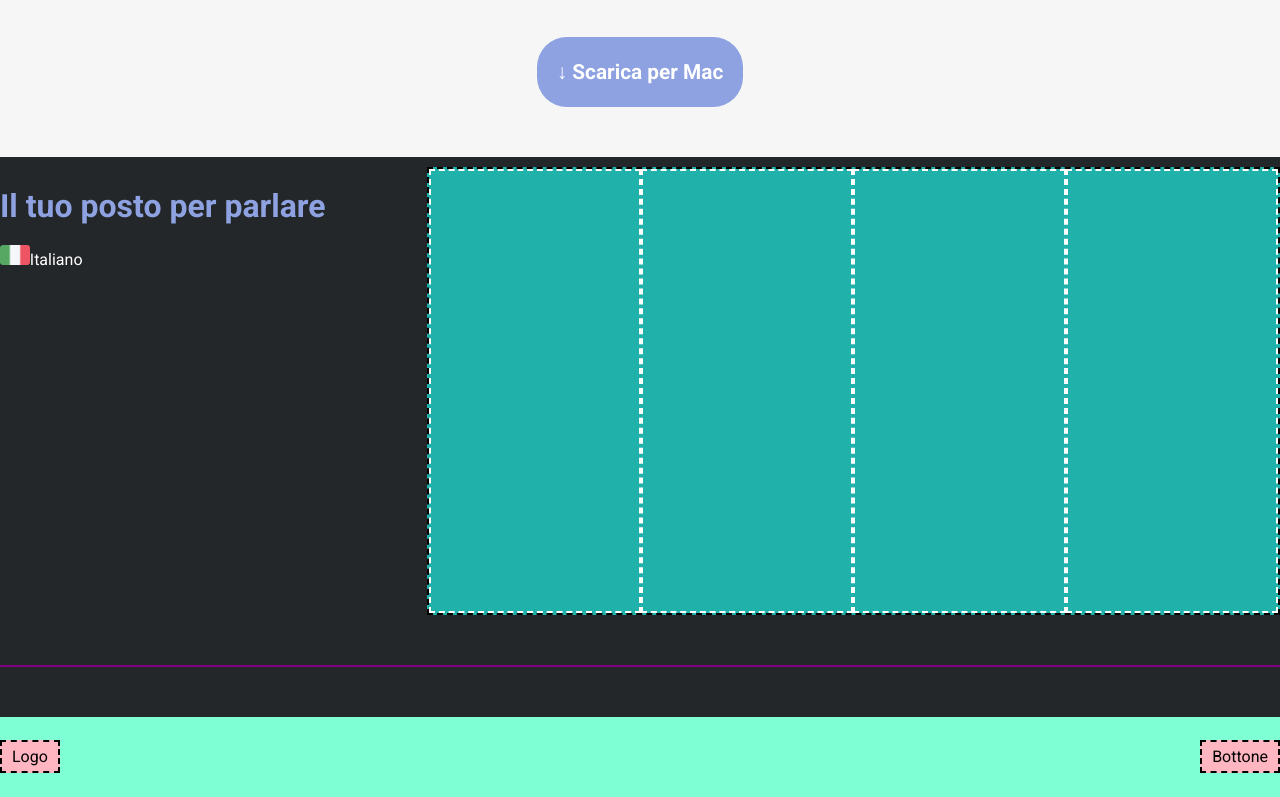
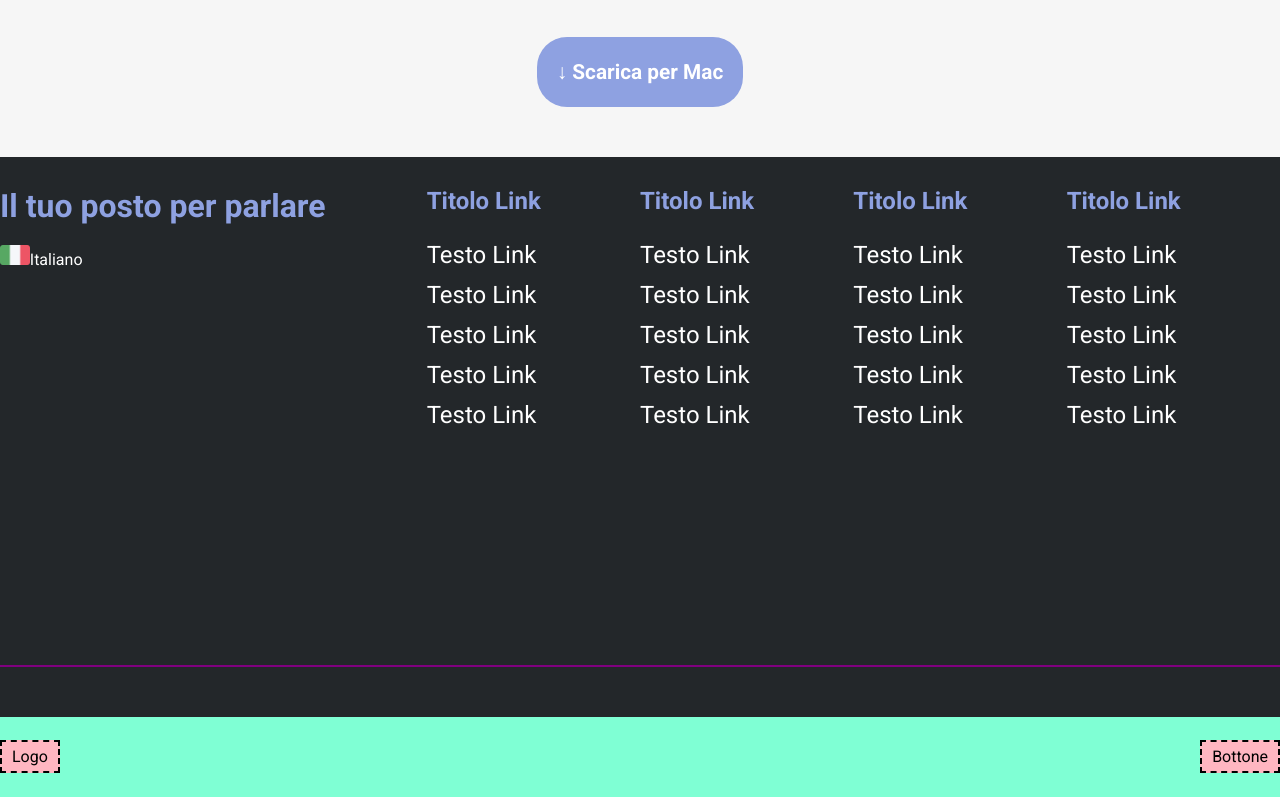
Before and after one commit to VincenzoTavassi/htmlcss-discord, a plain HTML site: page index.html in a window 1280 px wide. Shown: the part 4047-4844 px from the top of the page. Drawn offline with Linux system fonts and the light colour scheme.

Commit message:
top footer

```diff
--- a/css/reset.css
+++ b/css/reset.css
@@ -20,3 +20,7 @@ picture,
 video {
 	max-width: 100%;
 }
+
+ul {
+	list-style: none;
+}
--- a/css/style.css
+++ b/css/style.css
@@ -156,6 +156,14 @@ h4 {
 
 }
 
+h5 {
+	font-size: 1.5rem;
+	font-weight: bolder;
+	color: #8EA1E1;
+	margin: 20px 0;
+
+}
+
 main>section {
 	padding: 50px 0;
 }
@@ -285,16 +293,23 @@ main>section>.container {
 	width: calc(100% / 3 * 2);
 
 	/* debug */
-	background-color: #20b2aa;
-	border: 2px dashed black;
+	/* background-color: #20b2aa;
+	border: 2px dashed black; */
 }
 
 .footer-col {
 	width: 25%;
 
 	/* debug */
-	background-color: #20b2aa;
-	border: 2px dashed white;
+	/* background-color: #20b2aa;
+	border: 2px dashed white; */
+}
+
+.footer-col ul li a {
+	text-decoration: none;
+	color: white;
+	font-size: 1.5rem;
+	line-height: 40px;
 }
 
 .footer-bottom {
--- a/index.html
+++ b/index.html
@@ -123,10 +123,46 @@
 					<img src="./img/ita.png" alt="italiano"><span class="lang">Italiano</span>
 				</div>
 				<div class="footer-side-col">
-					<div class="footer-col"></div>
-					<div class="footer-col"></div>
-					<div class="footer-col"></div>
-					<div class="footer-col"></div>
+					<div class="footer-col">
+						<h5>Titolo Link</h5>
+						<ul>
+							<li><a href="#">Testo Link</a></li>
+							<li><a href="#">Testo Link</a></li>
+							<li><a href="#">Testo Link</a></li>
+							<li><a href="#">Testo Link</a></li>
+							<li><a href="#">Testo Link</a></li>
+						</ul>
+					</div>
+					<div class="footer-col">
+						<h5>Titolo Link</h5>
+						<ul>
+							<li><a href="#">Testo Link</a></li>
+							<li><a href="#">Testo Link</a></li>
+							<li><a href="#">Testo Link</a></li>
+							<li><a href="#">Testo Link</a></li>
+							<li><a href="#">Testo Link</a></li>
+						</ul>
+					</div>
+					<div class="footer-col">
+						<h5>Titolo Link</h5>
+						<ul>
+							<li><a href="#">Testo Link</a></li>
+							<li><a href="#">Testo Link</a></li>
+							<li><a href="#">Testo Link</a></li>
+							<li><a href="#">Testo Link</a></li>
+							<li><a href="#">Testo Link</a></li>
+						</ul>
+					</div>
+					<div class="footer-col">
+						<h5>Titolo Link</h5>
+						<ul>
+							<li><a href="#">Testo Link</a></li>
+							<li><a href="#">Testo Link</a></li>
+							<li><a href="#">Testo Link</a></li>
+							<li><a href="#">Testo Link</a></li>
+							<li><a href="#">Testo Link</a></li>
+						</ul>
+					</div>
 				</div>
 			</div>
 
```
